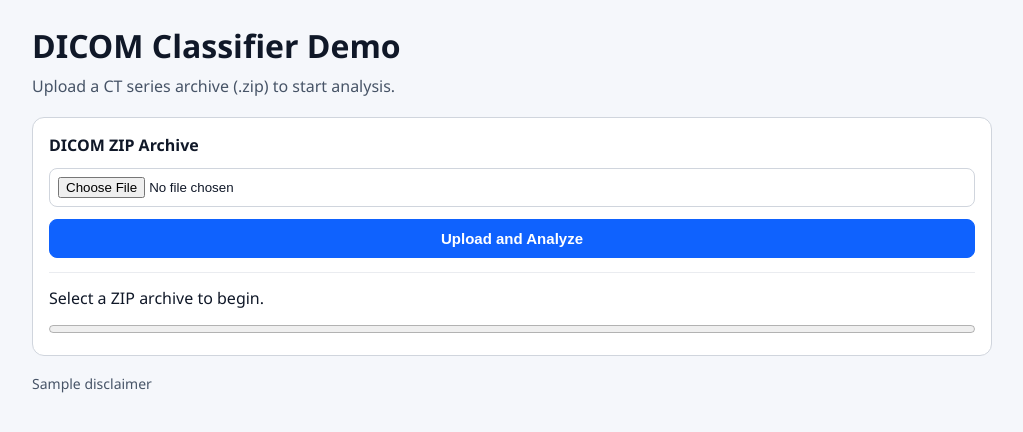
After one commit to yuhao0308/dicom-classifier-demo, a FastAPI app: template app/templates/index.html in a window 1280 px wide. The commit adds this page. Shown: the top 432 px of the page, without its empty margins (128-1151 px from the left). Run offline with FastAPI, Linux system fonts and the light colour scheme; the template is opened without the code that fills it: most values are stand-ins (such as "Sample title", 1, 10 or a date in 2020); parts of the project's set-up code (start-up, migrations or seed data) failed here and were passed over; some libraries are stand-ins or nearby versions.

Commit message:
feat: upload UI and job polling page

```diff
--- a/app/routes/upload.py
+++ b/app/routes/upload.py
@@ -8,6 +8,7 @@ from pathlib import Path
 from uuid import uuid4
 
 from fastapi import APIRouter, BackgroundTasks, File, HTTPException, Request, UploadFile, status
+from fastapi.responses import HTMLResponse
 from PIL import Image
 
 from app.config import get_settings
@@ -29,12 +30,21 @@ _DICOM_MAGIC_START = 128
 _DICOM_MAGIC_END = 132
 _DICOM_MAGIC = b"DICM"
 _MEDIA_URL_PREFIX = "/job-media"
+_DISCLAIMER = "For reference only. Not medical advice. Clinician must use their judgment."
 
 
 def _has_dicom_magic(payload: bytes) -> bool:
     return (
         len(payload) >= _DICOM_MAGIC_END
         and payload[_DICOM_MAGIC_START:_DICOM_MAGIC_END] == _DICOM_MAGIC
+    )
+
+
+@router.get("/", response_class=HTMLResponse)
+async def upload_page(request: Request) -> HTMLResponse:
+    return request.app.state.templates.TemplateResponse(
+        "index.html",
+        {"request": request, "disclaimer": _DISCLAIMER},
     )
 
 
--- /dev/null
+++ b/app/static/app.js
@@ -0,0 +1,137 @@
+(function () {
+  "use strict";
+
+  var POLL_INTERVAL_MS = 2000;
+  var MAX_POLLS = 150;
+
+  var form = document.getElementById("upload-form");
+  var fileInput = document.getElementById("dicom-file");
+  var uploadButton = document.getElementById("upload-button");
+  var statusText = document.getElementById("status-text");
+  var progressBar = document.getElementById("job-progress");
+
+  if (!form || !fileInput || !uploadButton || !statusText || !progressBar) {
+    return;
+  }
+
+  form.addEventListener("submit", function (event) {
+    event.preventDefault();
+    if (!fileInput.files || fileInput.files.length === 0) {
+      setStatus("Choose a .zip archive before uploading.");
+      return;
+    }
+
+    var file = fileInput.files[0];
+    if (!file.name.toLowerCase().endsWith(".zip")) {
+      setStatus("Only .zip uploads are supported.");
+      return;
+    }
+
+    void startUpload(file);
+  });
+
+  async function startUpload(file) {
+    setProcessingState(true);
+    setProgress(0);
+    setStatus("Uploading archive...");
+
+    var formData = new FormData();
+    formData.append("file", file);
+
+    try {
+      var uploadResponse = await fetch("/upload", {
+        method: "POST",
+        body: formData,
+      });
+
+      var uploadPayload = await uploadResponse.json().catch(function () {
+        return {};
+      });
+
+      if (!uploadResponse.ok) {
+        var detail = uploadPayload.detail || "Upload failed.";
+        setStatus(detail);
+        setProcessingState(false);
+        return;
+      }
+
+      var jobId = uploadPayload.job_id;
+      if (!jobId) {
+        setStatus("Upload succeeded but no job ID was returned.");
+        setProcessingState(false);
+        return;
+      }
+
+      setStatus("Upload accepted. Waiting for processing...");
+      await pollJobUntilDone(jobId);
+    } catch (error) {
+      setStatus("Network error while uploading.");
+      setProcessingState(false);
+    }
+  }
+
+  async function pollJobUntilDone(jobId) {
+    for (var attempt = 1; attempt <= MAX_POLLS; attempt += 1) {
+      var pollResponse;
+      try {
+        pollResponse = await fetch("/jobs/" + encodeURIComponent(jobId), {
+          method: "GET",
+        });
+      } catch (error) {
+        setStatus("Network error while checking job status.");
+        setProcessingState(false);
+        return;
+      }
+
+      if (!pollResponse.ok) {
+        setStatus("Unable to fetch job status.");
+        setProcessingState(false);
+        return;
+      }
+
+      var statusPayload = await pollResponse.json();
+      var progress = Number(statusPayload.progress || 0);
+      var statusValue = String(statusPayload.status || "processing");
+      setProgress(progress);
+
+      if (statusValue === "completed") {
+        setStatus("Processing completed. Redirecting to results...");
+        window.location.assign("/results/" + encodeURIComponent(jobId) + "/view");
+        return;
+      }
+
+      if (statusValue === "failed") {
+        setStatus("Processing failed. Please try again with a different file.");
+        setProcessingState(false);
+        return;
+      }
+
+      setStatus("Processing... " + progress + "%");
+      await sleep(POLL_INTERVAL_MS);
+    }
+
+    setStatus("Processing is taking longer than expected.");
+    setProcessingState(false);
+  }
+
+  function setStatus(message) {
+    statusText.textContent = message;
+  }
+
+  function setProgress(value) {
+    var safeValue = Number.isFinite(value) ? Math.max(0, Math.min(100, value)) : 0;
+    progressBar.value = safeValue;
+  }
+
+  function setProcessingState(isProcessing) {
+    uploadButton.disabled = isProcessing;
+    fileInput.disabled = isProcessing;
+    uploadButton.textContent = isProcessing ? "Processing..." : "Upload and Analyze";
+  }
+
+  function sleep(ms) {
+    return new Promise(function (resolve) {
+      window.setTimeout(resolve, ms);
+    });
+  }
+})();
--- a/app/static/style.css
+++ b/app/static/style.css
@@ -13,6 +13,71 @@ body {
 
 h1 {
   margin: 0;
+}
+
+.upload-header p {
+  color: #475467;
+  margin: 8px 0 0;
+}
+
+.upload-panel {
+  background: #ffffff;
+  border: 1px solid #d0d5dd;
+  border-radius: 12px;
+  margin-top: 20px;
+  padding: 16px;
+}
+
+.upload-form {
+  display: grid;
+  gap: 12px;
+}
+
+.input-label {
+  font-weight: 600;
+}
+
+.upload-form input[type="file"] {
+  border: 1px solid #d0d5dd;
+  border-radius: 8px;
+  padding: 8px;
+}
+
+.upload-form button {
+  background: #0f62fe;
+  border: 1px solid #0f62fe;
+  border-radius: 8px;
+  color: #ffffff;
+  cursor: pointer;
+  font-size: 15px;
+  font-weight: 600;
+  padding: 10px 14px;
+}
+
+.upload-form button[disabled] {
+  background: #98a2b3;
+  border-color: #98a2b3;
+  cursor: not-allowed;
+}
+
+.status-panel {
+  border-top: 1px solid #eaecf0;
+  margin-top: 14px;
+  padding-top: 14px;
+}
+
+.status-panel p {
+  margin: 0 0 8px;
+}
+
+.status-panel progress {
+  width: 100%;
+}
+
+.upload-disclaimer {
+  color: #475467;
+  font-size: 14px;
+  margin-top: 18px;
 }
 
 .job-id {
--- /dev/null
+++ b/app/templates/index.html
@@ -0,0 +1,40 @@
+<!doctype html>
+<html lang="en">
+<head>
+  <meta charset="utf-8">
+  <meta name="viewport" content="width=device-width, initial-scale=1">
+  <title>DICOM Upload</title>
+  <link rel="stylesheet" href="{{ url_for('static', path='style.css') }}">
+</head>
+<body>
+  <main class="page">
+    <header class="upload-header">
+      <h1>DICOM Classifier Demo</h1>
+      <p>Upload a CT series archive (.zip) to start analysis.</p>
+    </header>
+
+    <section class="upload-panel">
+      <form id="upload-form" class="upload-form">
+        <label for="dicom-file" class="input-label">DICOM ZIP Archive</label>
+        <input
+          id="dicom-file"
+          name="file"
+          type="file"
+          accept=".zip,application/zip,application/x-zip-compressed"
+          required
+        >
+
+        <button id="upload-button" type="submit">Upload and Analyze</button>
+      </form>
+
+      <section class="status-panel" aria-live="polite">
+        <p id="status-text">Select a ZIP archive to begin.</p>
+        <progress id="job-progress" max="100" value="0"></progress>
+      </section>
+    </section>
+
+    <footer class="upload-disclaimer">{{ disclaimer }}</footer>
+  </main>
+  <script src="{{ url_for('static', path='app.js') }}" defer></script>
+</body>
+</html>
```
Also changed, not shown: tests/test_routes.py (+9 -0 lines).
